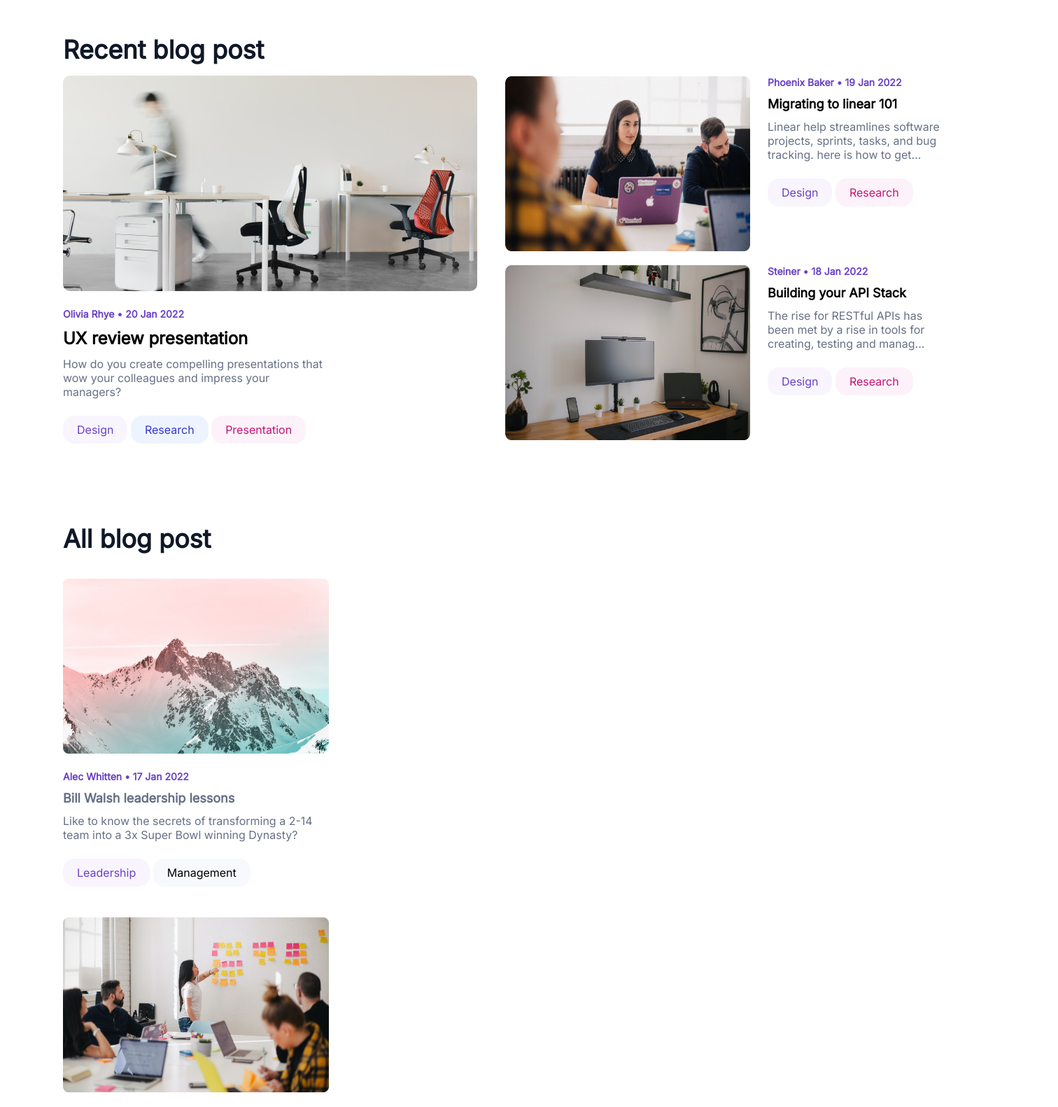
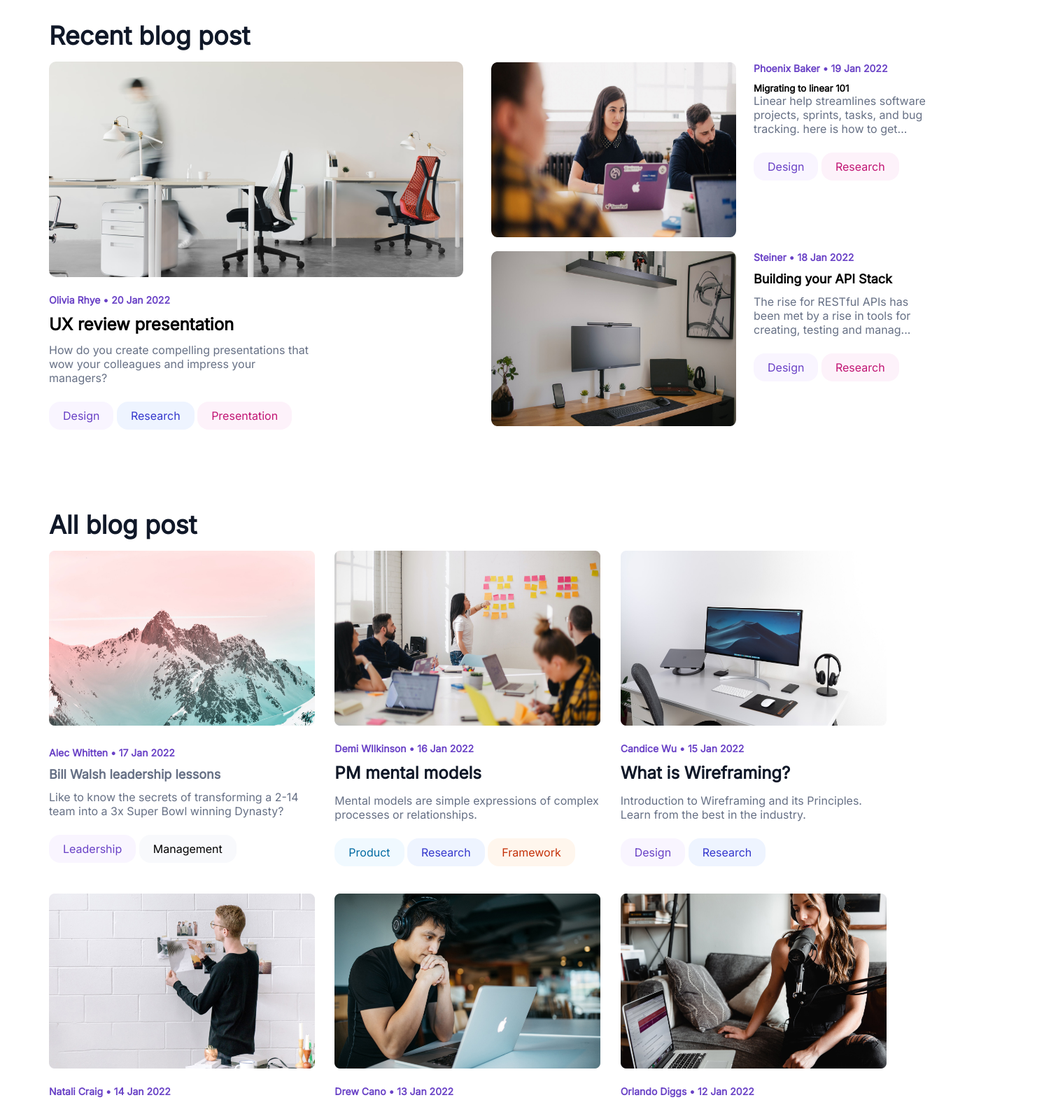
Before and after one commit to Adams6682/Figma-Project, a plain HTML site: page index.html in a window 1280 px wide. Shown: the part 460-2042 px from the top of the page at 70% size, 1512 px wide, since content can reach past the window. Drawn offline with Linux system fonts and the light colour scheme.

Commit message:
Completed the figma project

```diff
--- a/index.html
+++ b/index.html
@@ -13,7 +13,7 @@
 
         <div class="container">
             <div class="row">
-                <div class="header">
+                <header class="header">
                     <p class="blog-text">Our blog</p>
                     <p class="stories">Stories and interviews</p>
                     <p class="subscribe">Subscribe to learn about new product features, the latest in technology, <br>solutions, and updates.</p>
@@ -22,7 +22,7 @@
                      <!-- Button -->
                      <button class="button">Subscribe</button>
                     <p class="we-care">We care about your data in <span>privacy policy</span> </p>
-                </div>
+                </header>
             </div>
                 <div class="content">
                     <div class="left-content">
--- a/style.css
+++ b/style.css
@@ -5,27 +5,11 @@
     padding: 0;
     margin: 0;
 }
-
-.container{
-    /* max-width: 1200px; */
-    margin: 0 auto;
-    padding: 20px;
-    display: flex;
-    flex-direction: column;
-}
-
-.row {
-    display: flex;
-    flex-wrap: wrap;
-    margin: -10px;
-  }
-
 .header{
     text-align: center;
     justify-content: center;
     align-items: center;
     padding: 96px 0px;
-    flex: 1 1 100%;
 }
 .blog-text{
     font-weight: 600;
@@ -177,10 +161,6 @@
         background-color: #ccc;
     }
 
-.content {
-     flex: 1 1 100%;
-     padding: 10px;
- }
 
 .img-one {
     width: 350px;
@@ -232,6 +212,7 @@
     flex-direction: column;
     margin-left: 40px;
     margin-top: 60px;
+
 }
 
 .content{
@@ -243,10 +224,6 @@
     font-size: 14px;
     margin-bottom: 12px;
     color: #6941C6;
-}
-.right-title-top{
-    font-size: 18px;
-    margin-bottom: 12px;
 }
 .right-top-content{
     color: #667085;
@@ -336,7 +313,7 @@
   }
 
   /* Media query for screens smaller than 576px */
-  @media (max-width: 576px) {
+  @media (max-width: 320px) {
     .container {
       padding: 10px;
     }
@@ -362,10 +339,10 @@
 
 .content-three-parent{
     display: grid;
-    flex-direction: row;
-    align-items: stretch;
-    padding: 0px;
-    margin-left: -20px;
+    flex-direction: column;
+    /* align-items: stretch; */
+    padding: px;
+    /* margin-left: -20px; */
 }
 
 .bottom-content{
@@ -691,22 +668,7 @@
 
 .grid-container {
     display: grid;
-    /* grid-template-columns: repeat(auto-fit, minmax(300px, 1fr)); */
-    grid-gap: 20px;
-    padding: 20px;
-  }
-
-  Media query for screens smaller than 768px
-@media (max-width: 768px) {
-    .grid-container {
-      grid-template-columns: repeat(auto-fit, minmax(250px, 1fr));
-    }
-  }
-
-   Media query for screens smaller than 576px */
-   @media (max-width: 576px) {
-    .grid-container {
-      grid-template-columns: repeat(auto-fit, minmax(200px, 1fr));
-      grid-gap: 10px;
-    }
-  }
+  grid-template-columns: repeat(3, 1fr); /* Adjust the number of columns as needed */
+  grid-gap: 15px; /* Adjust the gap between grid items */
+  margin-bottom: 70px;
+}
```
